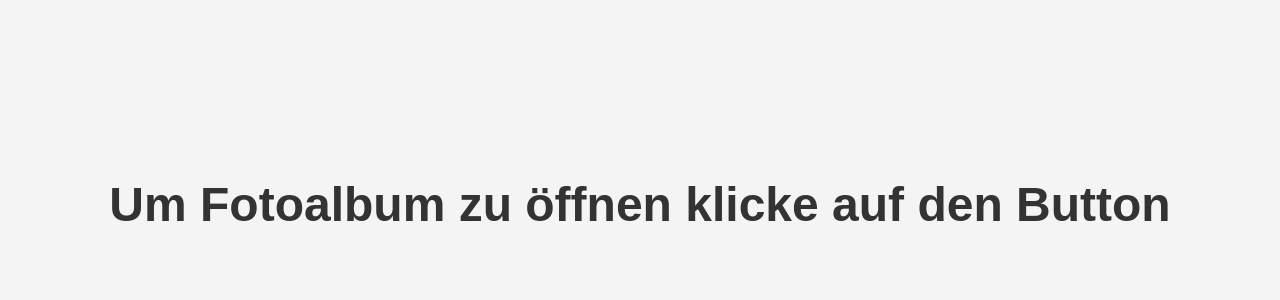
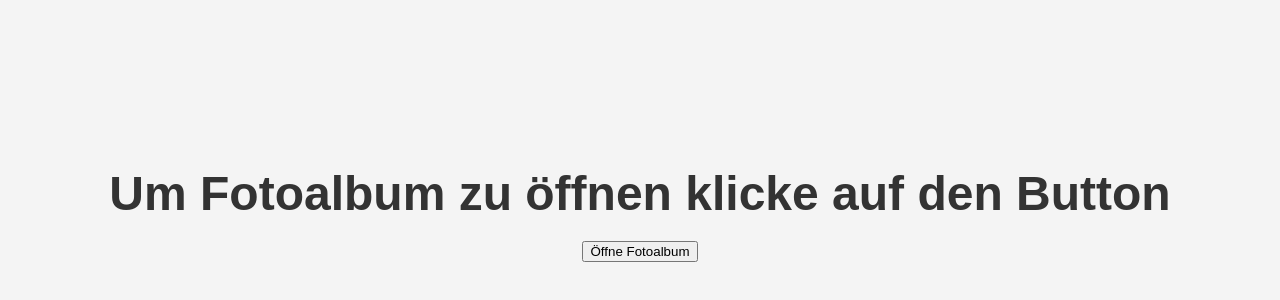
Before and after one commit to kynmjl/haijiajosj, a plain HTML site: page 2.html in a window 1280 px wide. Shown: the part 202-502 px from the top of the page. Drawn offline with Linux system fonts and the light colour scheme.

Commit message:
Update 2.html

```diff
--- a/2.html
+++ b/2.html
@@ -73,5 +73,6 @@
 
   <div class="button-container">
     <a href="https://www.bing.com/images/search?q=horse+cock" title="Open pictures">
+        <button>Öffne Fotoalbum</button>
     </a>
   </div>
```
